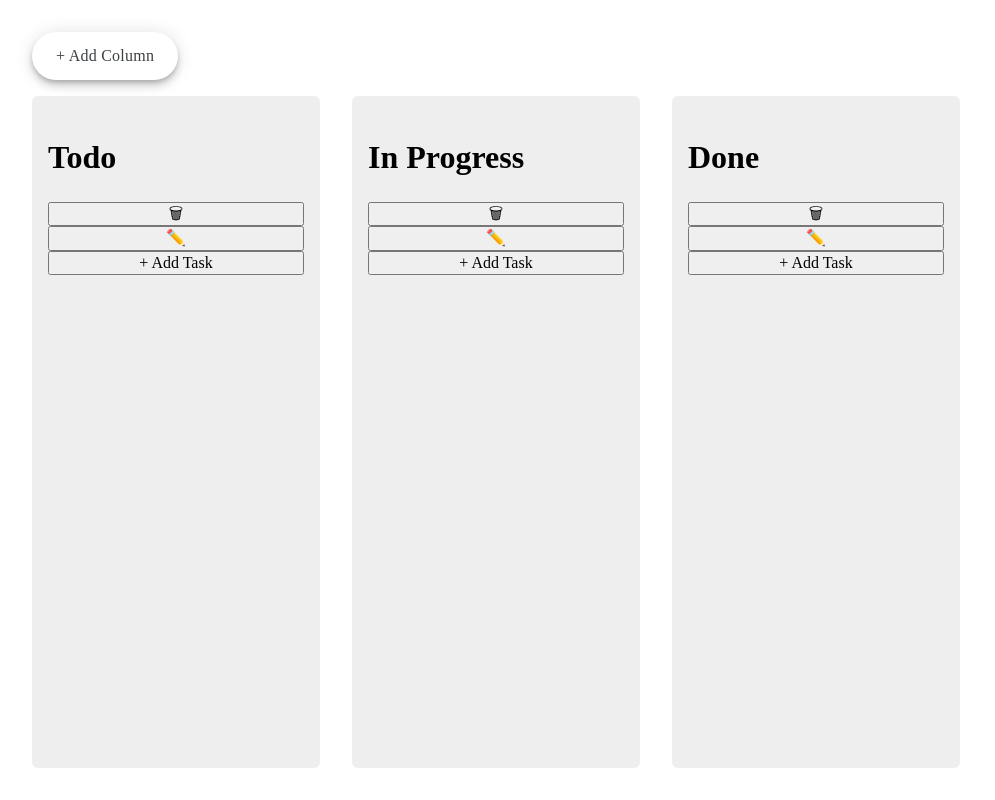
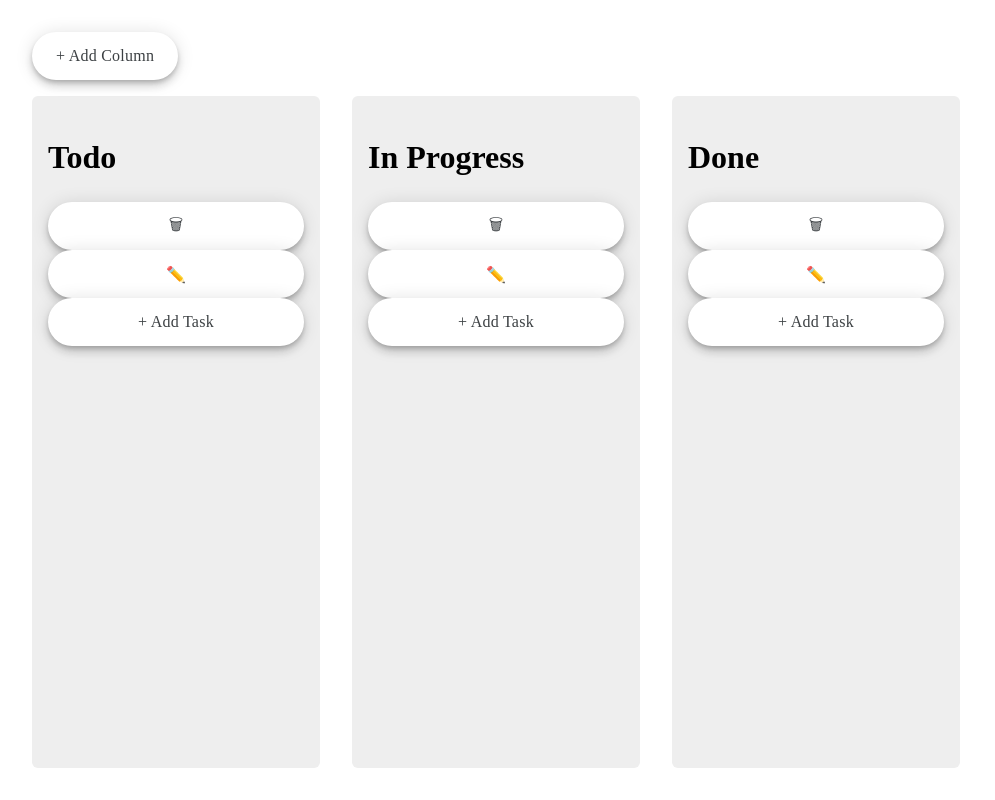
Before and after one commit to KristofferLinderman/tiny-trello, a React (Create React App) app: page / in a window 1280 px wide. Shown: the whole page, without its empty margins (0-995 px from the left). Built offline with nearby package versions, Linux system fonts and the light colour scheme.

Commit message:
Common buttons

```diff
--- a/src/components/AddColumn/AddColumn.style.ts
+++ b/src/components/AddColumn/AddColumn.style.ts
@@ -4,51 +4,3 @@ export const Container = styled.div`
   display: flex;
   margin-bottom: 1rem;
 `;
-
-export const Button = styled.button`
-  height: 3rem;
-  align-items: center;
-  appearance: none;
-  background-color: #fff;
-  border-radius: 24px;
-  border-style: none;
-  box-shadow: rgba(0, 0, 0, 0.2) 0 3px 5px -1px,
-    rgba(0, 0, 0, 0.14) 0 6px 10px 0, rgba(0, 0, 0, 0.12) 0 1px 18px 0;
-  box-sizing: border-box;
-  color: #3c4043;
-  cursor: pointer;
-  display: inline-flex;
-  fill: currentcolor;
-  justify-content: center;
-  letter-spacing: 0.25px;
-  line-height: normal;
-  max-width: 100%;
-  overflow: visible;
-  padding: 2px 24px;
-  position: relative;
-  text-align: center;
-  text-transform: none;
-  transition: box-shadow 280ms cubic-bezier(0.4, 0, 0.2, 1),
-    opacity 15ms linear 30ms, transform 270ms cubic-bezier(0, 0, 0.2, 1) 0ms;
-  user-select: none;
-  -webkit-user-select: none;
-  touch-action: manipulation;
-  width: auto;
-  will-change: transform, opacity;
-  z-index: 0;
-
-  &:hover {
-    background: #f6f9fe;
-    color: hotpink;
-    transform: translateY(-2px);
-  }
-
-  &:active {
-    outline: none;
-  }
-
-  &:focus {
-    outline: none;
-    border: 2px solid #4285f4;
-  }
-`;
--- a/src/components/AddColumn/AddColumn.tsx
+++ b/src/components/AddColumn/AddColumn.tsx
@@ -3,7 +3,8 @@ import { useBoardContext } from "../../context/BoardContext";
 import { useToggle } from "../../hooks/useToggle";
 import { Column } from "../../types";
 import { ColumnModal } from "../ColumnModal";
-import { Button, Container } from "./AddColumn.style";
+import { Button } from "../common/Button";
+import { Container } from "./AddColumn.style";
 
 type AddColumnProps = {
   columnToEdit: Column | null;
--- a/src/components/ColumnContainer/ColumnContainer.tsx
+++ b/src/components/ColumnContainer/ColumnContainer.tsx
@@ -4,6 +4,7 @@ import { useBoardContext } from "../../context/BoardContext";
 import { useState } from "react";
 import { TaskModal } from "../TaskModal";
 import { Container, TaskContainer, Title } from "./ColumnContainer.style";
+import { Button } from "../common/Button";
 
 type ColumnProps = {
   column: Column;
@@ -50,8 +51,8 @@ const ColumnContainer = ({ column, onUpdateColumn }: ColumnProps) => {
   return (
     <Container>
       <Title>{title}</Title>
-      <button onClick={onRemoveColumn}>🗑</button>
-      <button onClick={() => onUpdateColumn(column)}>✏️</button>
+      <Button onClick={onRemoveColumn}>🗑</Button>
+      <Button onClick={() => onUpdateColumn(column)}>✏️</Button>
       <TaskContainer>
         {tasks.map((task) => {
           return (
@@ -64,7 +65,7 @@ const ColumnContainer = ({ column, onUpdateColumn }: ColumnProps) => {
           );
         })}
       </TaskContainer>
-      <button onClick={() => setShowTaskModal(true)}>+ Add Task</button>
+      <Button onClick={() => setShowTaskModal(true)}>+ Add Task</Button>
       <TaskModal
         task={selectedTask}
         isOpen={showTaskModal}
--- a/src/components/TaskCard/TaskCard.style.ts
+++ b/src/components/TaskCard/TaskCard.style.ts
@@ -18,10 +18,3 @@ export const ButtonContainer = styled.div`
     margin-left: 0.5rem;
   }
 `;
-
-export const TinyButton = styled.button`
-  width: 2.5rem;
-  height: 2.5rem;
-  border-radius: 5px;
-  cursor: pointer;
-`;
--- /dev/null
+++ b/src/components/common/Button/Button.style.ts
@@ -0,0 +1,53 @@
+import styled from "styled-components";
+
+export const StyledButton = styled.button`
+  height: 3rem;
+  align-items: center;
+  appearance: none;
+  background-color: #fff;
+  border-radius: 24px;
+  border-style: none;
+  box-shadow: rgba(0, 0, 0, 0.2) 0 3px 5px -1px,
+    rgba(0, 0, 0, 0.14) 0 6px 10px 0, rgba(0, 0, 0, 0.12) 0 1px 18px 0;
+  box-sizing: border-box;
+  color: #3c4043;
+  cursor: pointer;
+  display: inline-flex;
+  fill: currentcolor;
+  justify-content: center;
+  letter-spacing: 0.25px;
+  line-height: normal;
+  max-width: 100%;
+  overflow: visible;
+  padding: 2px 24px;
+  position: relative;
+  text-align: center;
+  text-transform: none;
+  transition: box-shadow 280ms cubic-bezier(0.4, 0, 0.2, 1),
+    opacity 15ms linear 30ms, transform 270ms cubic-bezier(0, 0, 0.2, 1) 0ms;
+  user-select: none;
+  -webkit-user-select: none;
+  touch-action: manipulation;
+  width: auto;
+  will-change: transform, opacity;
+  z-index: 0;
+
+  &:hover {
+    background: #f6f9fe;
+    color: hotpink;
+  }
+
+  &:active {
+    outline: none;
+  }
+
+  &:focus {
+    outline: none;
+    border: 2px solid #4285f4;
+  }
+`;
+
+export const StyledTinyButton = styled(StyledButton)`
+  width: 2.5rem;
+  height: 2.5rem;
+`;
--- /dev/null
+++ b/src/components/common/Button/Button.tsx
@@ -0,0 +1,17 @@
+import { ReactNode } from "react";
+import { StyledButton, StyledTinyButton } from "./Button.style";
+
+type BaseButtonProps = {
+  children: ReactNode;
+  onClick: () => void;
+};
+
+const Button = ({ onClick, children }: BaseButtonProps) => {
+  return <StyledButton onClick={onClick}>{children}</StyledButton>;
+};
+
+const TinyButton = ({ onClick, children }: BaseButtonProps) => {
+  return <StyledTinyButton onClick={onClick}>{children}</StyledTinyButton>;
+};
+
+export { Button, TinyButton };
--- /dev/null
+++ b/src/components/common/Button/index.ts
@@ -0,0 +1 @@
+export { Button, TinyButton } from "./Button";
```
Also changed, not shown: src/components/TaskCard/TaskCard.tsx (+2 -6 lines).
